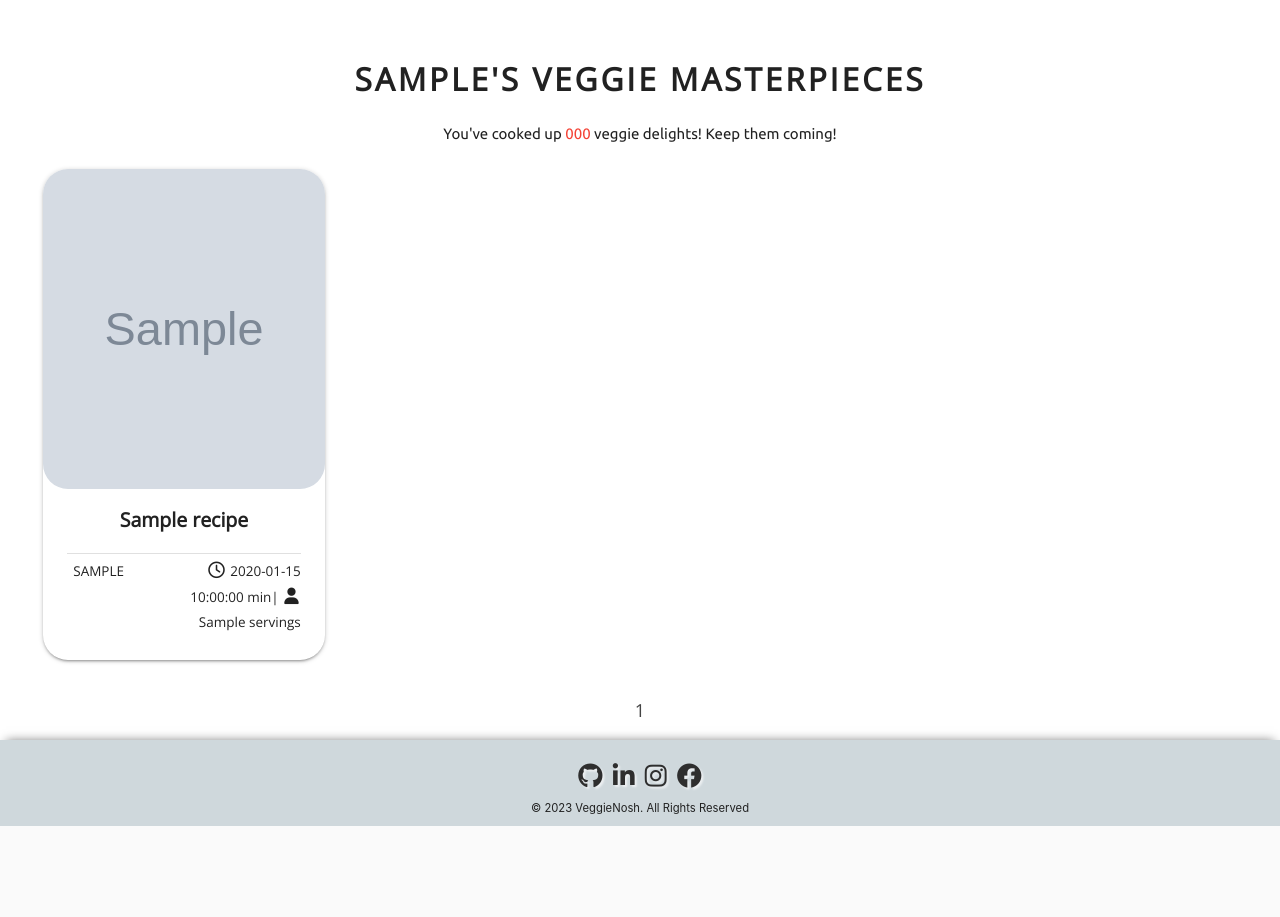
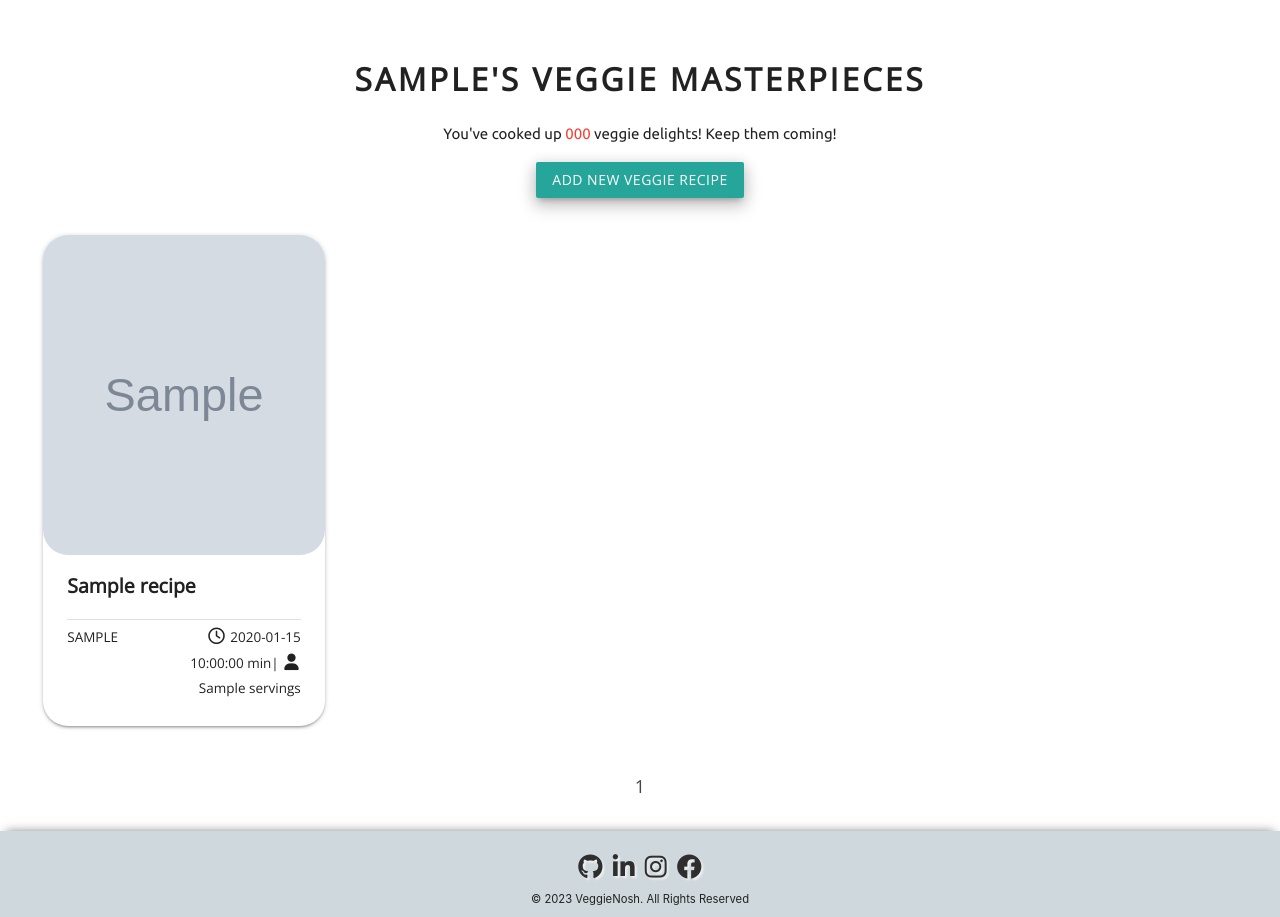
Before and after one commit to irebernardidev/VeggieNosh-MP3, a Flask app: template veggienosh/templates/my_recipes.html in a window 1280 px wide. Shown: the part 90-1007 px from the top of the page. Before the commit the page ends 916 px from the top, so only its background shows below. Run offline with Flask 3, Linux system fonts and the light colour scheme; the template is opened without the code that fills it: most values are stand-ins (such as "Sample title", 1, 10 or a date in 2020); grey boxes marked "Sample" are stand-in pictures; some libraries are stand-ins or nearby versions.

Commit message:
Refactored my_recipes template to enhance user interface clarity, ensure consistent element alignment, and introduce an explicit call-to-action button.
Improved source code readability through better structuring and commenting. Additionally, updated the 'Change My Mind' button by adding a 'name' attribute, achieving uniformity in form controls and facilitating form submission handling.

```diff
--- a/veggienosh/templates/add_recipe.html
+++ b/veggienosh/templates/add_recipe.html
@@ -111,7 +111,7 @@
             {# Submission and cancellation buttons with clear labeling #}
             <div class="row">
                 <div class="col s6 right-align">
-                    <a href="{{ url_for('home') }}" class="btn z-depth-2 btn-form btn-secondary waves-effect waves-light btn-main uppercase">Change My Mind</a>
+                    <a href="{{ url_for('home') }}" class="btn z-depth-2 btn-form btn-secondary waves-effect waves-light btn-main uppercase" name="action">Change My Mind</a>
                 </div>
                 <div class="col s6">
                     {{ form.submit(class="btn btn-coral z-depth-3 btn-form btn-main uppercase") }}
--- a/veggienosh/templates/my_recipes.html
+++ b/veggienosh/templates/my_recipes.html
@@ -3,47 +3,57 @@
 {% block content %}
 
   <!-- Main Content Area for User's Recipe Dashboard -->
-  <div class="container margin-top-large">
+  <div class="margin-top-large">
+    <div class="center-align">
 
       <!-- Section Header: User's Recipe Collection Title -->
-    <h1 class="secondary-heading uppercase center-align">
+      <h1 class="secondary-heading uppercase">
         <!-- Display the User's Name with 'Veggie Masterpieces' Suffix -->
         <span class="text-black">{{ username }}</span>'s Veggie Masterpieces
       </h1>
 
       <!-- Section Sub-Header: Number of Recipes Counter -->
-    <p class="paragraph-count center-align">
+      <p class="paragraph-count">
         <!-- Display the Count of Recipes the User has Contributed -->
-      You've cooked up <span class="red-text">{{ number_of_rec }}</span> veggie delights! Keep them coming!
+        You've cooked up <span class="red-text">{{ number_of_my_rec }}</span> veggie delights! Keep them coming!
       </p>
+
+      <!-- Button to Add New Recipe -->
+      <div class="margin-bottom-large margin-top-small">
+        <a href="{{ url_for('add_recipe') }}" class="waves-effect waves-light btn uppercase z-depth-3 btn-coral-2">
+          Add New Veggie Recipe
+        </a>
+      </div>
+
     </div>
 
     <!-- User's Created Recipes Display Area -->
-  <div class="container container-recipes center-align">
-    <div class="row">
+    <div class="container-recipes">
+      <div class="row margin-bottom-large">
+
+        <!-- Loop Through Each Recipe in the User's Collection -->
         {% for recipe in my_recipes %}
-        <!-- Recipe Card Inclusion for Each Recipe in the User's Collection -->
+          <!-- Include the Recipe Card for Each Recipe -->
           {% include "includes/recipecards.html" %}
         {% else %}
-        <!-- Prompt to Encourage User to Create Their First Recipe if None Exist -->
+          <!-- Message Displayed if No Recipes are Present -->
           <h5 class="margin-top-small">
             Looks like your veggie canvas is blank. Ready to paint your first recipe?
           </h5>
-        <!-- Call-to-Action Button for Creating First Recipe -->
-        <a href="{{ url_for('add_recipe') }}" class="waves-effect waves-light btn uppercase margin-top-small z-depth-3 btn-main">
-          Craft Your First Recipe!
-        </a>
         {% endfor %}
+
       </div>
 
       <!-- Pagination Control Area -->
-    <ul class="pagination center-align">
+      <ul class="pagination center-align margin-bottom-large">
+
+        <!-- Create Pagination Links -->
         {% for page_num in pages %}
           {% if page_num == current_page %}
-          <!-- Active Page Indicator -->
+            <!-- Highlight the Current Active Page -->
             <li class="active"><a>{{ page_num }}</a></li>
           {% else %}
-          <!-- Other Page Links -->
+            <!-- Display Links to Other Pages -->
             <li class="waves-effect">
               <a href="{{ url_for('my_recipes', username=session.username, current_page=page_num) }}">
                 {{ page_num }}
@@ -51,6 +61,7 @@
             </li>
           {% endif %}
         {% endfor %}
+
       </ul>
 
     </div>
```
Lines whose indentation alone changed are shown as unchanged.
